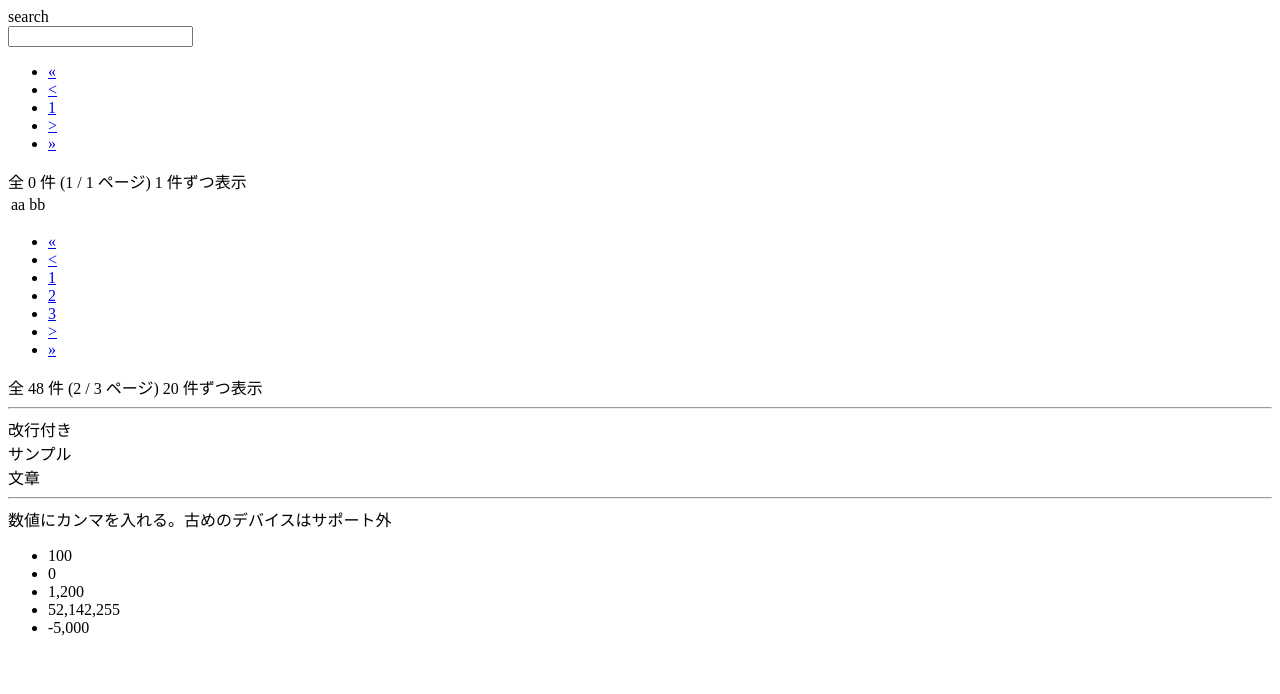
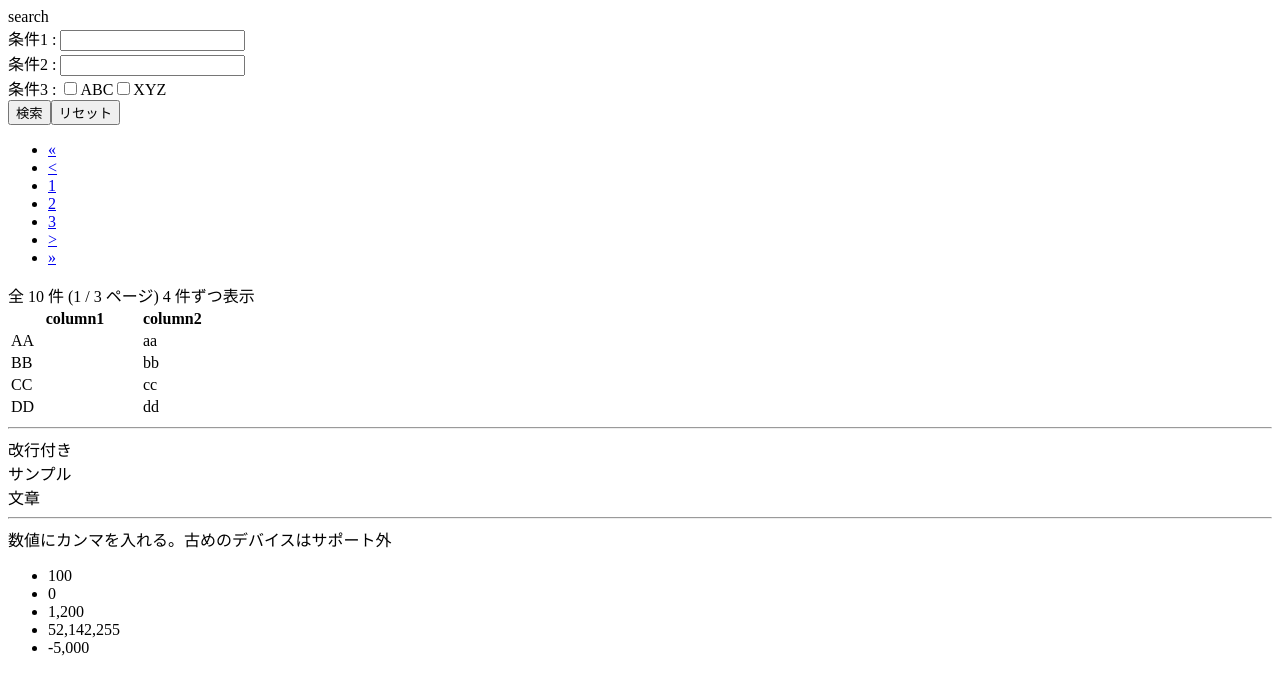
Before and after one commit to mebius1080p/ReactLib, a React app: page / in a window 1280 px wide. Shown: the top 694 px of the page. Built offline with nearby package versions, Linux system fonts and the light colour scheme; the HTML template or start-up script is replaced by a standard one.

Commit message:
検索コンポーネントの hook 版に入れ替え

```diff
--- a/package.json
+++ b/package.json
@@ -6,7 +6,7 @@
 	"scripts": {
 		"test": "jest --coverage",
 		"storybook": "start-storybook -p 9001 -c .storybook",
-		"serve": "webpack-dev-server"
+		"serve": "webpack-dev-server --mode development"
 	},
 	"author": "",
 	"license": "ISC",
--- a/src/ts/lib/createSearchComponent.tsx
+++ b/src/ts/lib/createSearchComponent.tsx
@@ -32,6 +32,7 @@
 
 /**
  * 一覧検索用コンポーネントを作って返す HOC 関数
+ * @deprecated 参考までにとっておく
  * @param WrappedComponent 中に通すコンポーネント
  * @param initialCondition 条件リセット時に設定する条件オブジェクト
  * @param savedCondition ls などに保存しておいた条件オブジェクト
@@ -159,7 +160,7 @@
 		/**
 		 * handleChangeInput
 		 * @param ev イベント
-		 * @param isCheck チェック系 input か同課のフラグ
+		 * @param isCheck チェック系 input か否かのフラグ
 		 * @param values チェックボックスの変更時に設定して呼び出す
 		 */
 		public handleChangeInput(
--- a/src/ts/sample/App.tsx
+++ b/src/ts/sample/App.tsx
@@ -1,12 +1,7 @@
 import * as React from "react";
-import { SSManager } from "../lib/SSManager";
-import { IConditionHoge, Search, IAbc } from "./Search";
-import { copySSCondition } from "../lib/copySSCondition";
-import createSearchComponent from "../lib/createSearchComponent";
-import { HogeAPI } from "./HogeAPI";
+import { SearchWithHook } from "./SearchWithHook";
 
 interface IAppProps {
-	ssm: SSManager;
 }
 
 interface IAppState {
@@ -22,26 +17,6 @@
 		super(props);
 	}
 	public render(): JSX.Element {
-		const { ssm } = this.props;
-		const initialCondition: IConditionHoge = {
-			abc: "",
-			from_x: ""
-		};
-		const other: IOther = {
-			hoge: []
-		};
-		const savedCondition: IConditionHoge = JSON.parse(
-			JSON.stringify(initialCondition)
-		);
-		copySSCondition<IConditionHoge>(ssm, savedCondition);
-		const SearchApp = createSearchComponent<IConditionHoge, IAbc, IOther>(
-			Search,
-			initialCondition,
-			savedCondition,
-			HogeAPI.search,
-			ssm,
-			other
-		);
-		return <SearchApp />;
+		return <SearchWithHook />;
 	}
 }
--- a/src/ts/sample/HogeAPI.ts
+++ b/src/ts/sample/HogeAPI.ts
@@ -1,5 +1,6 @@
 import { IPaging } from "../lib/Paging2";
 import { IAbc, IConditionHoge } from "./Search";
+import { IRecord, ISearchWithHookCondition } from "./SearchWithHook";
 
 export class HogeAPI {
 	public static async search(
@@ -14,4 +15,41 @@
 			data: []
 		};
 	}
+	/**
+	 * search2 検索サンプルコンポーネント用
+	 * @param cond 検索条件
+	 * @param page 表示するページ
+	 */
+	public static async search2(
+		cond: ISearchWithHookCondition,
+		page: number
+	): Promise<IPaging & { data: IRecord[] }> {
+		console.log("request search!");
+		console.log(page);
+		const data = [
+			{
+				hoge: "aa",
+				fuga: "AA"
+			},
+			{
+				hoge: "bb",
+				fuga: "BB"
+			},
+			{
+				hoge: "cc",
+				fuga: "CC"
+			},
+			{
+				hoge: "dd",
+				fuga: "DD"
+			}
+		];
+		return {
+			totalcount: 10,
+			page: 1,
+			perpage: 4,
+			totalpage: 3,
+			data
+		};
+	}
 }
--- a/src/ts/sample/Search.tsx
+++ b/src/ts/sample/Search.tsx
@@ -20,7 +20,11 @@
 	onClickAdd: (ev: React.MouseEvent) => void;
 	onClickDetail: (ev: React.MouseEvent) => void;
 }
-
+/**
+ * サンプルとして残しておく
+ * @deprecated
+ * @param props props
+ */
 export const Search: React.StatelessComponent<ISearchProps> = (
 	props: ISearchProps
 ) => {
--- /dev/null
+++ b/src/ts/sample/SearchWithHook.tsx
@@ -0,0 +1,209 @@
+import * as React from "react";
+import { HogeAPI } from "./HogeAPI";
+import { IPaging, Paging2 } from "../lib/Paging2";
+import { SSManager } from "../lib/SSManager";
+
+interface ISearchWithHookProps {}
+
+export type ISearchWithHookCondition = {
+	[str: string]: string | string[];
+	cond1: string;
+	cond2: string;
+	forcheck: string[];
+};
+
+export interface IRecord {
+	hoge: string;
+	fuga: string;
+}
+
+const initialCondition: ISearchWithHookCondition = {
+	cond1: "",
+	cond2: "",
+	forcheck: []
+};
+
+const initialPageObj: IPaging = {
+	totalcount: 0,
+	page: 1,
+	perpage: 10,
+	totalpage: 1
+};
+
+const ssm = new SSManager("searchwithhook");
+
+/**
+ * hook で作成した検索コンポーネントのサンプル
+ * @param props props
+ */
+export const SearchWithHook: React.StatelessComponent<ISearchWithHookProps> = (
+	props: ISearchWithHookProps
+) => {
+	//配列やオブジェクトがなければスプレッド演算子でもよい
+	const [condition, setCondition] = React.useState<ISearchWithHookCondition>(
+		JSON.parse(JSON.stringify(initialCondition))
+	);
+
+	const handleChangeInput = (
+		ev: React.ChangeEvent<HTMLInputElement>,
+		isCheckbox: boolean = false
+	) => {
+		const { name, value } = ev.target;
+		if (name in condition) {
+			if (isCheckbox) {
+				const currentValues = condition[name];
+				if (!Array.isArray(currentValues)) {
+					return;
+				}
+				const targetIndex = currentValues.indexOf(value);
+				if (targetIndex === -1) {
+					currentValues.push(value);
+				} else {
+					const removed = currentValues.splice(targetIndex, 1);
+				}
+				condition[name] = [...currentValues];
+				setCondition({ ...condition });
+			} else {
+				condition[name] = value;
+				setCondition({ ...condition });
+			}
+		}
+	};
+
+	const [pageObj, setPageobj] = React.useState<IPaging>(initialPageObj);
+
+	const [records, setRecords] = React.useState<IRecord[]>([]);
+	const handleSearch = async (ev: React.MouseEvent | null) => {
+		console.log("search");
+		//検索とか
+		if (ssm.CanUseSS) {
+			const stringCondition = JSON.stringify(condition);
+			ssm.save(stringCondition);
+		}
+		const response = await HogeAPI.search2(condition, pageObj.page);
+		const { data, ...rest } = response;
+		setRecords(data);
+		setPageobj(rest);
+	};
+	const handleReset = (ev: React.MouseEvent) => {
+		setCondition(JSON.parse(JSON.stringify(initialCondition)));
+	};
+	const handleClickPage = async (ev: React.MouseEvent, page: number) => {
+		const response = await HogeAPI.search2(condition, page);
+		const { data, ...rest } = response;
+		setRecords(data);
+		setPageobj(rest);
+	};
+
+	//@todo ある select を変更すると、別の select が変わる、というような場合 xxxxxxxxxxx
+
+	// 自動検索
+	React.useEffect(() => {
+		console.log("auto search once");
+		if (ssm.CanUseSS) {
+			console.log("restore condition from ss");
+			const storedConditionString = ssm.restore();
+			if (storedConditionString !== "") {
+				const storedCondition: ISearchWithHookCondition = JSON.parse(
+					storedConditionString
+				);
+				setCondition({ ...storedCondition });
+			}
+		}
+		handleSearch(null);
+	}, []);
+
+	return (
+		<div className="p-3">
+			<div>
+				<div>search</div>
+				<div>
+					条件1 :{" "}
+					<input
+						type="text"
+						name="cond1"
+						value={condition.cond1}
+						onChange={handleChangeInput}
+						className="form-control"
+					/>
+				</div>
+				<div>
+					条件2 :{" "}
+					<input
+						type="text"
+						name="cond2"
+						value={condition.cond2}
+						onChange={handleChangeInput}
+						className="form-control"
+					/>
+				</div>
+				<div>
+					条件3 :{" "}
+					<input
+						type="checkbox"
+						name="forcheck"
+						value="abc"
+						checked={condition.forcheck.some(c => {
+							return c === "abc";
+						})}
+						onChange={ev => {
+							handleChangeInput(ev, true);
+						}}
+					/>
+					ABC
+					<input
+						type="checkbox"
+						name="forcheck"
+						value="xyz"
+						checked={condition.forcheck.some(c => {
+							return c === "xyz";
+						})}
+						onChange={ev => {
+							handleChangeInput(ev, true);
+						}}
+					/>
+					XYZ
+				</div>
+				<div>
+					<button
+						type="button"
+						className="btn btn-secondary"
+						onClick={handleSearch}
+					>
+						検索
+					</button>
+					<button
+						type="button"
+						className="btn btn-secondary"
+						onClick={handleReset}
+					>
+						リセット
+					</button>
+				</div>
+			</div>
+			<div>
+				<Paging2 params={pageObj} handleClickPage={handleClickPage} />
+			</div>
+			<div>
+				<table className="table table-striped table-bordered table-sm">
+					<thead>
+						<tr>
+							<th style={{ width: "8em" }}>column1</th>
+							<th>column2</th>
+						</tr>
+					</thead>
+					<tbody>
+						{records.map((record, index) => {
+							return (
+								<tr key={index}>
+									<td>{record.fuga}</td>
+									<td>{record.hoge}</td>
+								</tr>
+							);
+						})}
+					</tbody>
+				</table>
+			</div>
+		</div>
+	);
+};
--- a/src/ts/sample/index.tsx
+++ b/src/ts/sample/index.tsx
@@ -1,10 +1,8 @@
 import React from "react";
 import ReactDOM from "react-dom";
-import { SSManager } from "../lib/SSManager";
 import { App } from "./App";
 import { Nl2br } from "../lib/Nl2br";
 import { PriceFormatter } from "../lib/PriceFormatter";
-import { IPaging, Paging2 } from "../lib/Paging2";
 
 "use strict";
 document.addEventListener(
@@ -15,33 +13,11 @@
 		if (appElm === null) {
 			throw new Error("app not found");
 		}
-		const ssm = new SSManager("sssss");
 		ReactDOM.render(
 			<React.StrictMode>
-				<App ssm={ssm} />
+				<App />
 			</React.StrictMode>,
 			appElm
-		);
-
-		const pagingApp = document.getElementById("paging");
-		if (pagingApp === null) {
-			throw new Error("paging not found");
-		}
-		const pagingParams: IPaging = {
-			totalcount: 48,
-			page: 2,
-			perpage: 20,
-			totalpage: 3
-		};
-		const handleClickPage = (ev: React.MouseEvent, page: number) => {};
-		ReactDOM.render(
-			<React.StrictMode>
-				<Paging2
-					params={pagingParams}
-					handleClickPage={handleClickPage}
-				/>
-			</React.StrictMode>,
-			pagingApp
 		);
 
 		const nl2brapp = document.getElementById("nl2brapp");
```
Also changed, not shown: 2 other files (tests, documents, lock files or other folders).
